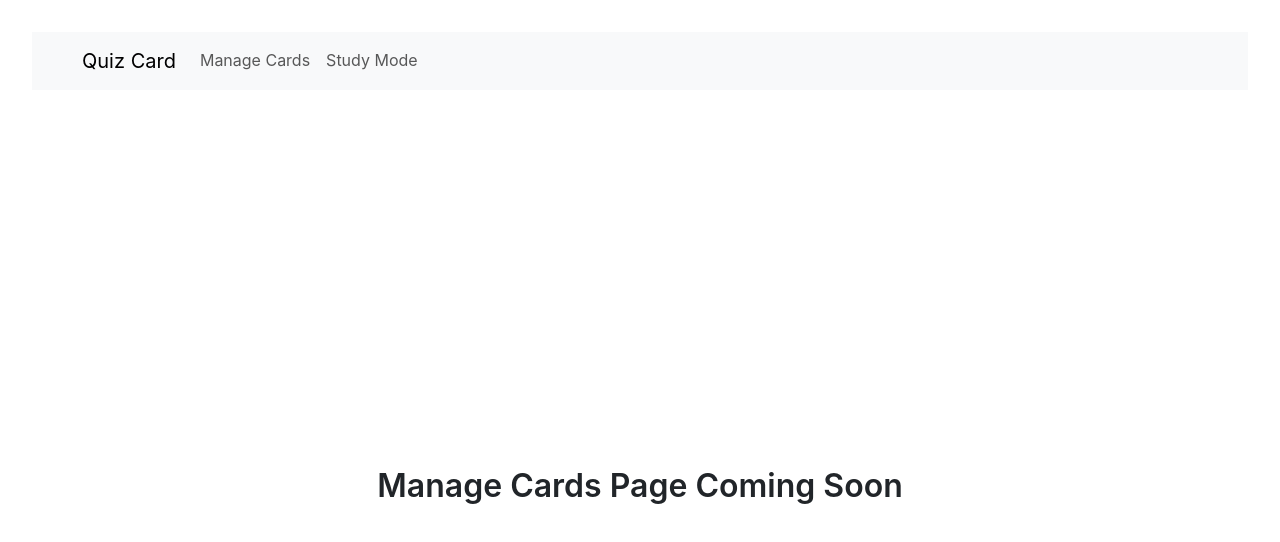
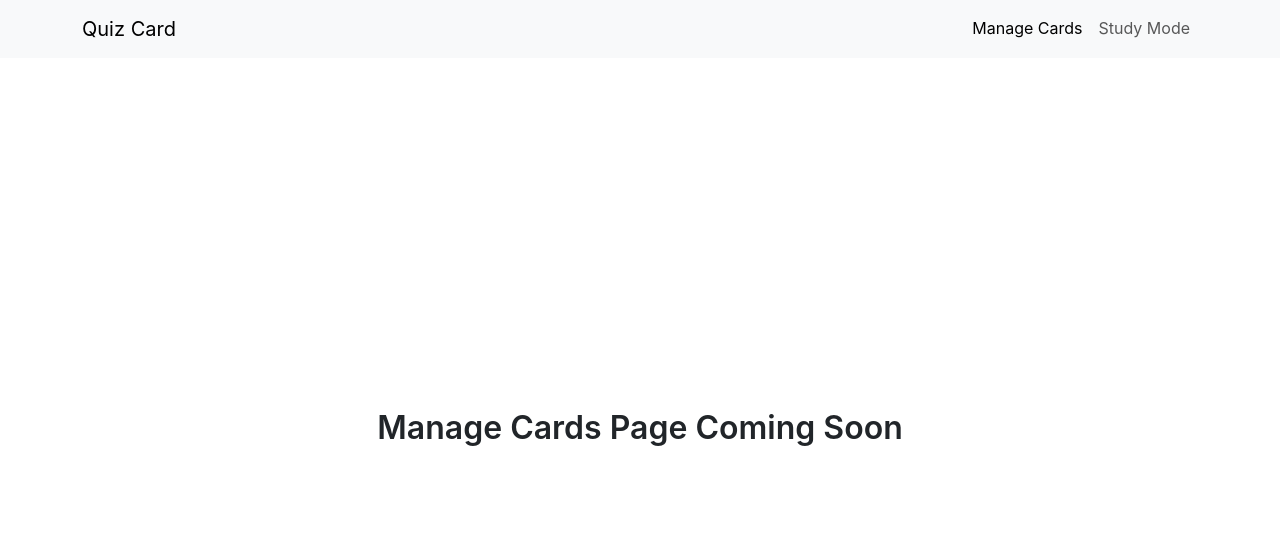
Before and after one commit to Dossman-thomas/Quiz-Card, a React (Vite) app: page /manage-cards in a window 1280 px wide. Shown: the top 542 px of the page. Built offline with nearby package versions, Linux system fonts and the light colour scheme.

Commit message:
added basic style and NavLink active style to navbar

```diff
--- a/src/components/Header.jsx
+++ b/src/components/Header.jsx
@@ -1,17 +1,18 @@
 import Container from "react-bootstrap/Container";
 import Nav from "react-bootstrap/Nav";
 import Navbar from "react-bootstrap/Navbar";
+import { NavLink } from "react-router-dom";
 
 export default function Header() {
   return (
-    <Navbar collapseOnSelect expand="lg" className="bg-body-tertiary">
+    <Navbar collapseOnSelect expand="lg" fixed="top" className="bg-body-tertiary">
       <Container>
         <Navbar.Brand href="/">Quiz Card</Navbar.Brand>
         <Navbar.Toggle aria-controls="responsive-navbar-nav" />
         <Navbar.Collapse id="responsive-navbar-nav">
-          <Nav className="me-auto">
-            <Nav.Link href="/manage-cards">Manage Cards</Nav.Link>
-            <Nav.Link href="/study">Study Mode</Nav.Link>
+          <Nav className="ms-auto">
+            <Nav.Link as={NavLink} to="/manage-cards">Manage Cards</Nav.Link>
+            <Nav.Link as={NavLink} to="/study">Study Mode</Nav.Link>
           </Nav>
         </Navbar.Collapse>
       </Container>
```
